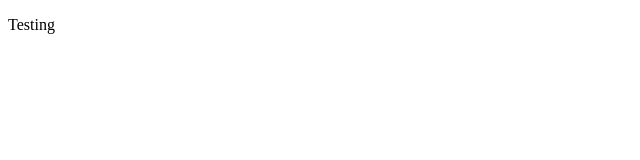
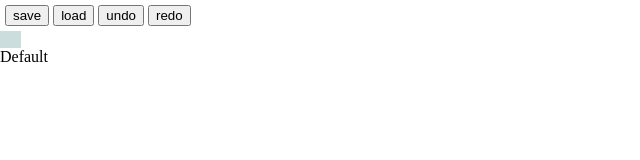
Before and after one commit to A-Dummo/VisualNotes, a website: page src/index.html in a window 1280 px wide. Shown: the whole page, without its empty margins (0-640 px from the left). Drawn offline with Linux system fonts and the light colour scheme.

Commit message:
Added to index.html and index.css.

```diff
--- a/src/index.css
+++ b/src/index.css
@@ -0,0 +1,31 @@
+* {
+    box-sizing: border-box;
+}
+
+html {
+    height: 100%;
+}
+
+body {
+    margin: 0px;
+}
+
+#toolbar {
+    padding: 5px;
+}
+
+.handle {
+    width: 21px;
+    height: 17px;
+    background-color: #CCDDDD;
+    cursor: pointer;
+}
+
+.title {
+    margin: 0px;
+    user-select: none;
+}
+
+.hidden {
+    display: none;
+}
--- a/src/index.html
+++ b/src/index.html
@@ -7,7 +7,19 @@
     <link rel="stylesheet" href="index.css">
 </head>
 <body>
-    <p>Testing</p>
+    <div id="toolbar">
+        <button>save</button>
+        <button>load</button>
+        <button>undo</button>
+        <button>redo</button>
+    </div>
+    <div id="container">
+        <div class="note">
+            <div class="handle"></div>
+            <p class="title">Default</div>
+
+        </div>
+    </div>
 </body>
 <script src="index.js"></script>
 </html>
```
